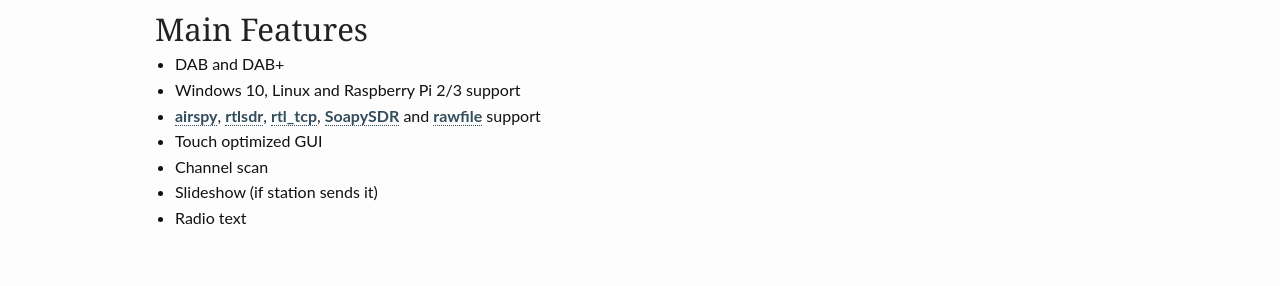
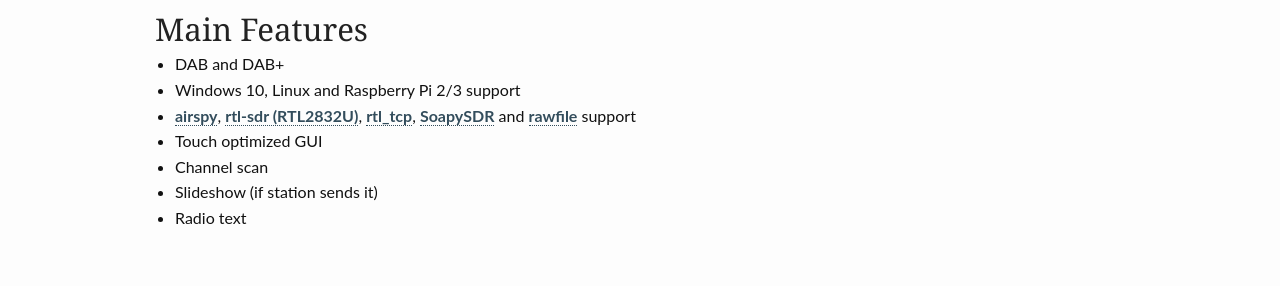
Before and after one commit to AlbrechtL/albrechtl.github.io, a Jekyll site: the page built from pages/pages-root-folder/index.md, in a window 1280 px wide and 900 px high, scrolled down 910 px. Shown: the part 154-440 px from the top of the window. Built offline with Jekyll 4.4.1, drawn with Linux system fonts in a browser that asks for light colours.

Commit message:
Update index.md

```diff
--- a/pages/pages-root-folder/index.md
+++ b/pages/pages-root-folder/index.md
@@ -49,7 +49,7 @@
 ---
 * DAB and DAB+
 * Windows 10, Linux and Raspberry Pi 2/3 support
-* [airspy](/devices/airspy), [rtlsdr](/devices/rtl_sdr), [rtl_tcp](/devices/rtl_tcp), [SoapySDR](/devices/soapysdr) and [rawfile](/devices/rawfile) support
+* [airspy](/devices/airspy), [rtl-sdr (RTL2832U)](/devices/rtl_sdr), [rtl_tcp](/devices/rtl_tcp), [SoapySDR](/devices/soapysdr) and [rawfile](/devices/rawfile) support
 * Touch optimized GUI
 * Channel scan
 * Slideshow (if station sends it)
```
